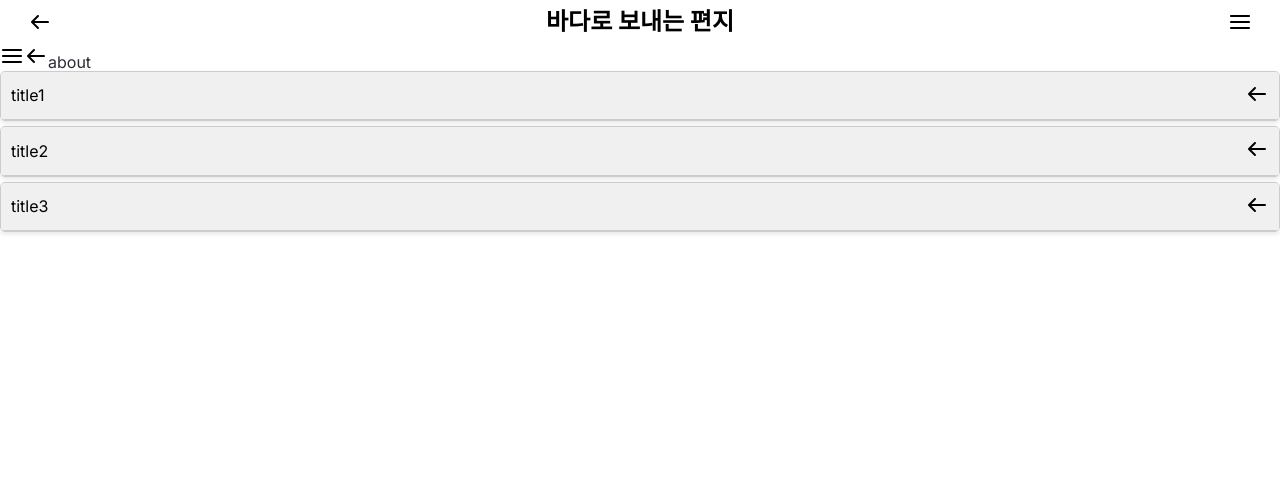
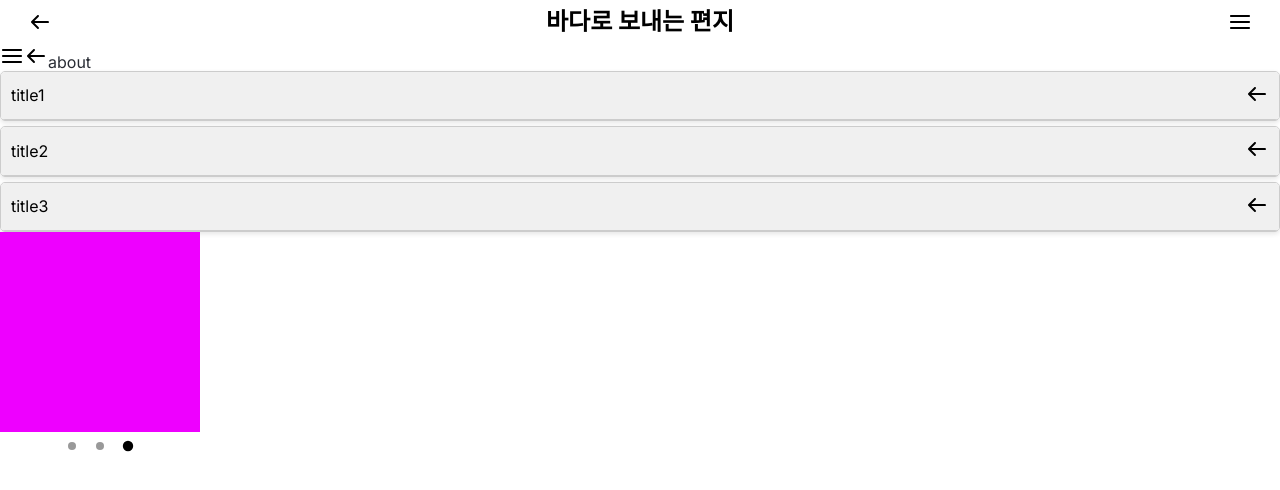
Before and after one commit to fourhe/sea-letter-front, a Next.js app: page /main in a window 1280 px wide. Shown: the top 490 px of the page. Built offline with nearby package versions, Linux system fonts and the light colour scheme.

Commit message:
feat: Carousel 컴포넌트 생성

```diff
--- a/src/app/main/page.tsx
+++ b/src/app/main/page.tsx
@@ -1,8 +1,10 @@
 'use client';
 
 import {Icon, Link} from '@components/atom';
-import {Accordion} from '@components/organism';
+import {Accordion, Carousel} from '@components/organism';
 import {useBottomSheet} from '@components/organism/BottomSheet/hooks';
+import Dots from '@components/organism/Carousel/Dots';
+import {useCarousel} from '@components/organism/Carousel/hook';
 import {useDialog} from '@components/organism/Dialog/hook';
 import {useDrawer} from '@components/organism/Drawer/hook';
 import {EmptyLayout} from '@components/template';
@@ -12,6 +14,7 @@ const Main = () => {
   const {setOpen} = useBottomSheet();
   const {handleOpen: dialogOpen} = useDialog();
 
+  const {index, dotLength} = useCarousel();
   return (
     <EmptyLayout
       headerShown
@@ -32,6 +35,21 @@ const Main = () => {
           </Accordion.Container>
         ))}
       </div>
+      <div style={{width: 200, height: 200}}>
+        <Carousel autoPlay loop>
+          {colors.map(item => (
+            <div
+              key={item}
+              style={{
+                width: '100%',
+                height: '100%',
+                backgroundColor: item,
+              }}
+            />
+          ))}
+        </Carousel>
+        <Dots length={dotLength} activeIndex={index} />
+      </div>
     </EmptyLayout>
   );
 };
@@ -43,3 +61,4 @@ const accordion = [
   {id: 2, title: 'title2', body: 'body2'},
   {id: 3, title: 'title3', body: 'body3'},
 ];
+const colors = ['#f90', '#ef0', '#e0f'];
--- /dev/null
+++ b/src/ui/components/organism/Carousel/Container.tsx
@@ -0,0 +1,23 @@
+import type {ReactNode} from 'react';
+import {forwardRef} from 'react';
+import styled from 'styled-components';
+
+type ContainerProps = {
+  children: ReactNode;
+};
+
+const Container = forwardRef<HTMLDivElement, ContainerProps>((props, ref) => {
+  const {children} = props;
+  return <SContainer ref={ref}>{children}</SContainer>;
+});
+
+Container.displayName = 'CarouselContainer';
+
+export default Container;
+
+const SContainer = styled.div`
+  display: flex;
+  width: 100%;
+  height: 100%;
+  overflow-x: hidden;
+`;
--- /dev/null
+++ b/src/ui/components/organism/Carousel/Dots.tsx
@@ -0,0 +1,37 @@
+import styled from 'styled-components';
+
+import type {DotProps} from './types';
+
+const Dots = (props: DotProps) => {
+  const {activeIndex, length} = props;
+  return (
+    <Container>
+      {new Array(length).fill('').map((_, i) => (
+        <Item
+          $isActive={i === activeIndex}
+          /* eslint-disable-next-line react/no-array-index-key */
+          key={i}
+        />
+      ))}
+    </Container>
+  );
+};
+
+export default Dots;
+
+const Container = styled.div`
+  padding: 10px 0;
+  justify-content: center;
+  display: flex;
+`;
+
+const Item = styled.span<{$isActive: boolean}>`
+  width: 8px;
+  height: 8px;
+  border-radius: 50%;
+  margin: 0 10px;
+  display: inline-block;
+  cursor: pointer;
+  background: ${({$isActive}) => ($isActive ? '#000' : '#999')};
+  transform: ${({$isActive}) => ($isActive ? 'scale(1.3)' : 'scale(1)')};
+`;
--- /dev/null
+++ b/src/ui/components/organism/Carousel/Slider.tsx
@@ -0,0 +1,30 @@
+import {motion} from 'framer-motion';
+import styled from 'styled-components';
+
+import type {SliderProps} from './types';
+
+const Slider = (props: SliderProps) => {
+  const {children, i, x, onDragEnd, totalSliders} = props;
+  return (
+    <Container
+      style={{
+        x,
+        left: `${i * 100}%`,
+        right: `${i * 100}%`,
+      }}
+      drag={totalSliders > 1 && 'x'}
+      dragElastic={0.3}
+      onDragEnd={onDragEnd}>
+      {children}
+    </Container>
+  );
+};
+
+export default Slider;
+
+const Container = styled(motion.div)`
+  flex: none;
+  width: 100%;
+  height: 100%;
+  display: inline-block;
+`;
--- /dev/null
+++ b/src/ui/components/organism/Carousel/hook/index.ts
@@ -0,0 +1 @@
+export {default as useCarousel} from './useCarousel';
--- /dev/null
+++ b/src/ui/components/organism/Carousel/hook/useCarousel.ts
@@ -0,0 +1,13 @@
+import {atom, useAtom} from 'jotai';
+
+const carouselIndexAtom = atom(0);
+const carouselDotLengthAtom = atom(0);
+
+const UseCarousel = () => {
+  const [index, setIndex] = useAtom(carouselIndexAtom);
+  const [dotLength, setDotLength] = useAtom(carouselDotLengthAtom);
+
+  return {index, dotLength, setDotLength, setIndex};
+};
+
+export default UseCarousel;
--- /dev/null
+++ b/src/ui/components/organism/Carousel/index.tsx
@@ -0,0 +1,98 @@
+'use client';
+
+import type {PanInfo, ValueAnimationTransition} from 'framer-motion';
+import {animate, useMotionValue} from 'framer-motion';
+import {Children, useCallback, useEffect, useMemo, useRef} from 'react';
+
+import Container from './Container';
+import {useCarousel} from './hook';
+import Slider from './Slider';
+import type {CarouselProps} from './types';
+
+const transition: ValueAnimationTransition = {
+  type: 'spring',
+  bounce: 0,
+};
+
+const Carousel = (props: CarouselProps) => {
+  const {children, autoPlay, interval = 2000, loop} = props;
+  const x = useMotionValue(0);
+  const containerRef = useRef<HTMLDivElement>(null);
+
+  const childrenArray = Children.toArray(children);
+  const {index, setIndex, dotLength, setDotLength} = useCarousel();
+
+  useEffect(() => {
+    setDotLength(childrenArray.length);
+    // eslint-disable-next-line react-hooks/exhaustive-deps
+  }, []);
+
+  const calculateNewX = useMemo(
+    () => -index * (containerRef.current?.clientWidth || 0),
+    [index],
+  );
+
+  const handleEndDrag = (_e: Event, dragProps: PanInfo) => {
+    const clientWidth = containerRef.current?.clientWidth || 0;
+
+    const {offset} = dragProps;
+
+    if (
+      (index + 1 === dotLength && offset.x < 0) ||
+      (index === 0 && offset.x > 0)
+    ) {
+      animate(x, calculateNewX, transition);
+      return;
+    }
+
+    if (offset.x > clientWidth / 4) {
+      handlePrev();
+    } else if (offset.x < -clientWidth / 4) {
+      handleNext();
+    } else {
+      animate(x, calculateNewX, transition);
+    }
+  };
+
+  const handleNext = useCallback(() => {
+    const idx = loop ? 0 : index;
+    setIndex(index + 1 === dotLength ? idx : index + 1);
+  }, [dotLength, index, loop, setIndex]);
+
+  const handlePrev = useCallback(() => {
+    const idx = loop ? dotLength - 1 : 0;
+    setIndex(index - 1 < 0 ? idx : index - 1);
+  }, [dotLength, index, loop, setIndex]);
+
+  useEffect(() => {
+    const controls = animate(x, calculateNewX, transition);
+    return controls.stop;
+  }, [calculateNewX, index, x]);
+
+  useEffect(() => {
+    if (!autoPlay) {
+      return;
+    }
+    const timer = setInterval(handleNext, interval);
+    // eslint-disable-next-line consistent-return
+    return () => clearInterval(timer);
+  }, [autoPlay, handleNext, interval]);
+
+  return (
+    <Container ref={containerRef}>
+      {childrenArray.map((child, i) => (
+        <Slider
+          /* eslint-disable-next-line react/no-array-index-key */
+          key={i}
+          onDragEnd={handleEndDrag}
+          totalSliders={dotLength}
+          x={x}
+          i={i}>
+          {child}
+        </Slider>
+      ))}
+    </Container>
+  );
+};
+
+export default Carousel;
--- /dev/null
+++ b/src/ui/components/organism/Carousel/types.ts
@@ -0,0 +1,22 @@
+import type {MotionValue, PanInfo} from 'framer-motion';
+import type {ReactNode} from 'react';
+
+export type DotProps = {
+  length: number;
+  activeIndex: number;
+};
+
+export type CarouselProps = {
+  children: ReactNode;
+  autoPlay?: boolean;
+  interval?: number;
+  loop?: boolean;
+};
+
+export type SliderProps = {
+  x: MotionValue<number>;
+  i: number;
+  children: ReactNode;
+  onDragEnd: (e: Event, dragProps: PanInfo) => void;
+  totalSliders: number;
+};
--- a/src/ui/components/organism/index.ts
+++ b/src/ui/components/organism/index.ts
@@ -2,3 +2,4 @@ export {default as Drawer} from './Drawer';
 export {default as BottomSheet} from './BottomSheet';
 export {default as Accordion} from './Accordion';
 export {default as Dialog} from './Dialog';
+export {default as Carousel} from './Carousel';
```
